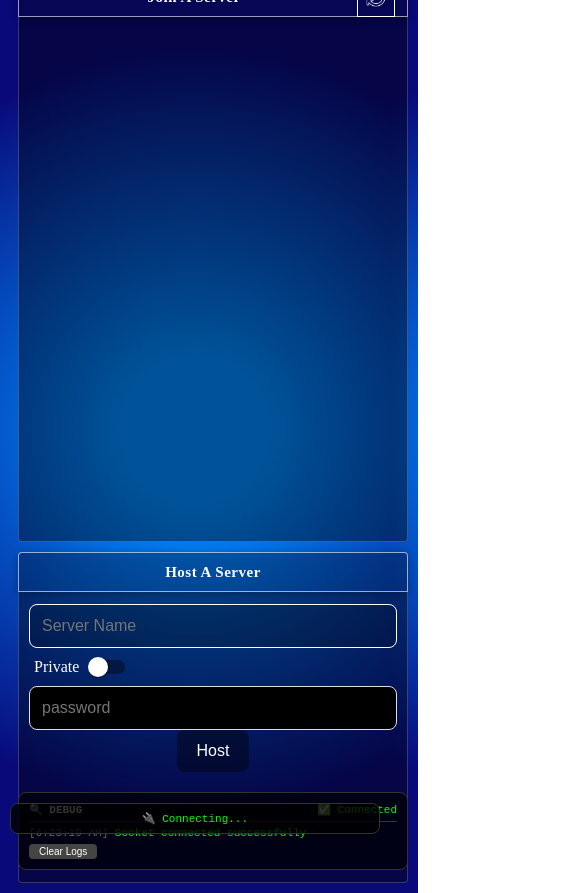
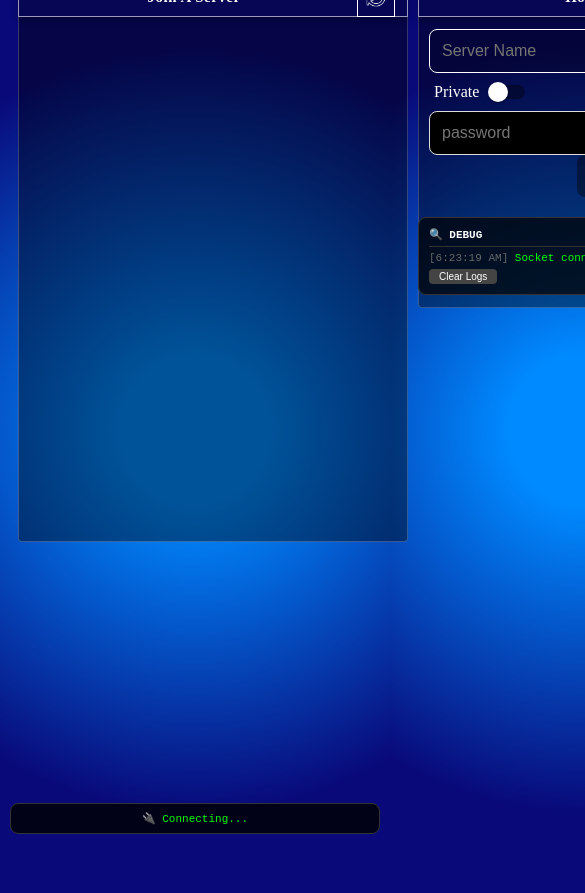
Before and after one commit to experimentforludo-tech/15AUG-LUDO, a React (Create React App) app: page / in a window 390 px wide. Shown: the top 893 px of the page, 585 px wide, since content can reach past the window. Built offline with nearby package versions, Linux system fonts and the light colour scheme; no server answers.

Commit message:
Update LoginPage.module.css

```diff
--- a/src/components/LoginPage/LoginPage.module.css
+++ b/src/components/LoginPage/LoginPage.module.css
@@ -5,16 +5,17 @@
     align-items: stretch;
     gap: 20px;
     width: 100%;
-    max-width: 1200px;
+    max-width: 1100px;
     margin: 0 auto;
     padding: 20px;
     flex-wrap: wrap;
 }
 
-/* Each child should take at least 300px and grow */
+/* Each child should be exactly 460px wide, not more */
 .container > * {
-    flex: 1 1 300px;
-    min-width: 280px;
+    flex: 0 1 460px;
+    max-width: 460px;
+    min-width: 320px;
 }
 
 /* ===== Mobile Responsive ===== */
@@ -26,8 +27,9 @@
         padding: 10px;
     }
     .container > * {
-        flex: 1 1 auto;
+        flex: 0 1 100%;
+        max-width: 100%;
+        min-width: 0;
         width: 100%;
-        min-width: unset;
     }
 }
```
